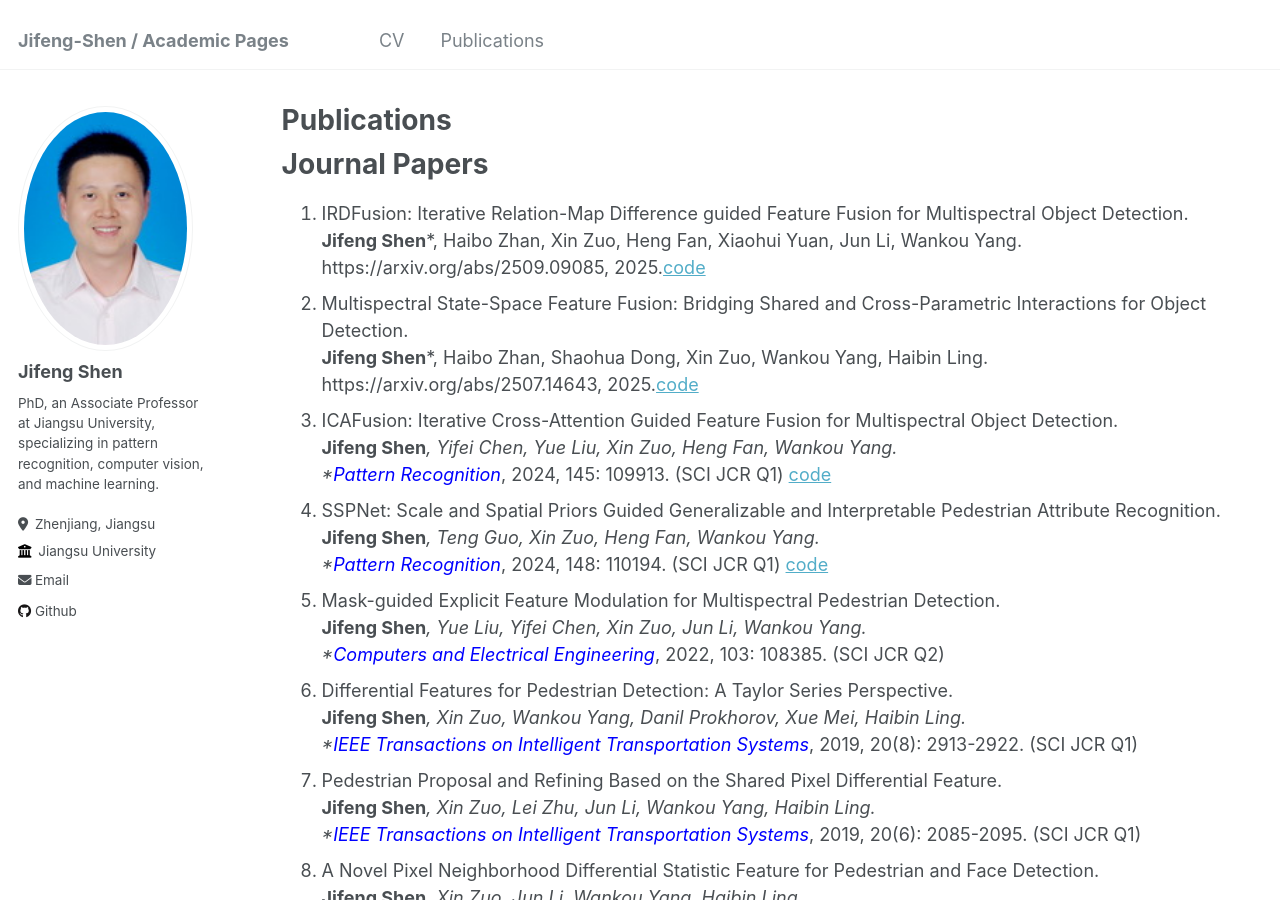
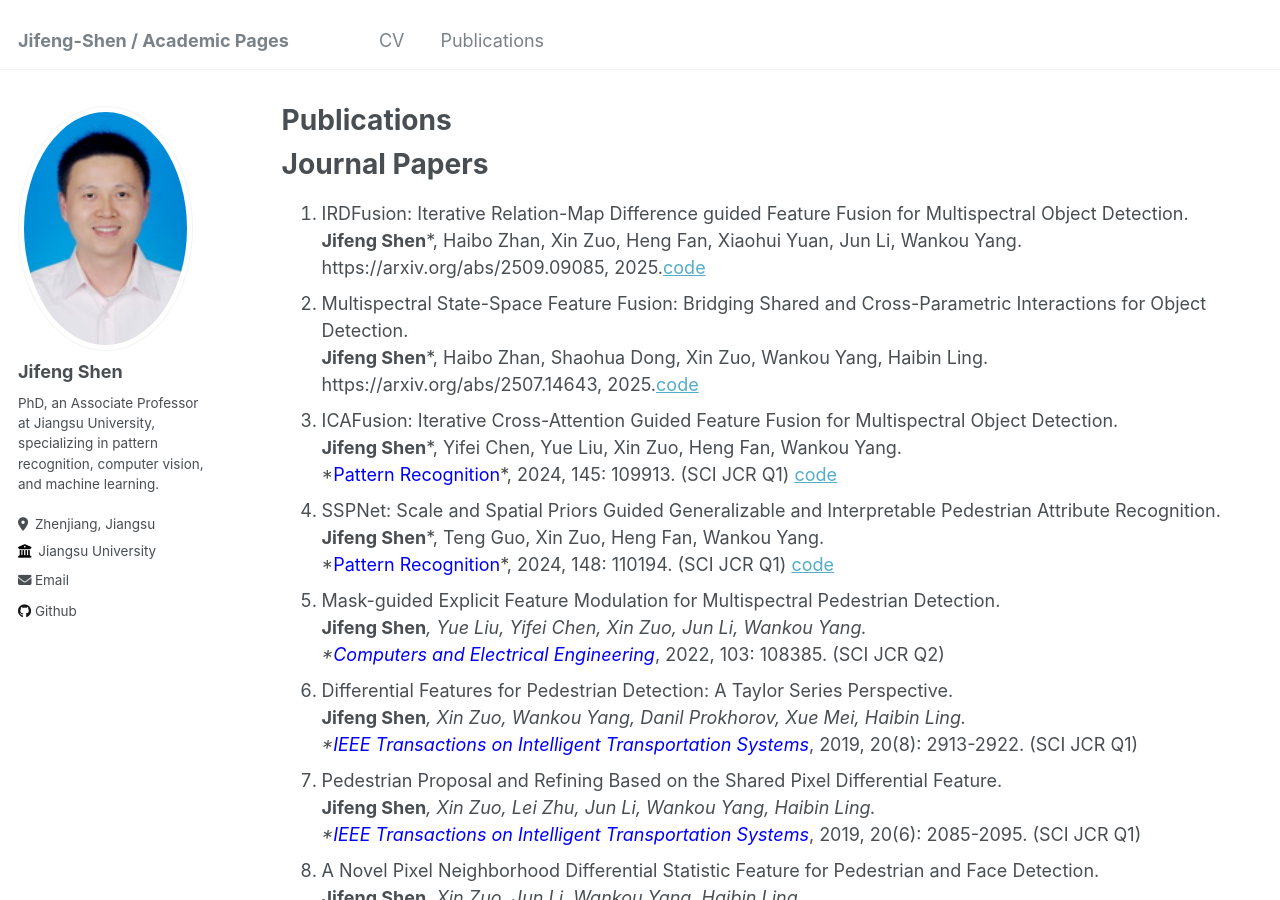
Before and after one commit to jifeng-shen/jifeng-shen.github.io, a Jekyll site: the page built from _pages/publications.md, in a window 1280 px wide and 900 px high. Built offline with Jekyll 4.4.1, drawn with Linux system fonts in a browser that asks for light colours.

Commit message:
Update publications.md

```diff
--- a/_pages/publications.md
+++ b/_pages/publications.md
@@ -14,11 +14,11 @@ author_profile: true
    **Jifeng Shen***, Haibo Zhan, Shaohua Dong, Xin Zuo, Wankou Yang, Haibin Ling.
    https://arxiv.org/abs/2507.14643, 2025.[code](https://github.com/61s61min/MS2Fusion)
 3. ICAFusion: Iterative Cross-Attention Guided Feature Fusion for Multispectral Object Detection.
-   **Jifeng Shen***, Yifei Chen, Yue Liu, Xin Zuo, Heng Fan, Wankou Yang.
-   *<font color="blue">Pattern Recognition</font>*, 2024, 145: 109913. (SCI JCR Q1) [code](https://github.com/chanchanchan97/ICAFusion)
+   **Jifeng Shen**\*, Yifei Chen, Yue Liu, Xin Zuo, Heng Fan, Wankou Yang.
+   \*<font color="blue">Pattern Recognition</font>*, 2024, 145: 109913. (SCI JCR Q1) [code](https://github.com/chanchanchan97/ICAFusion)
 4. SSPNet: Scale and Spatial Priors Guided Generalizable and Interpretable Pedestrian Attribute Recognition.
-   **Jifeng Shen***, Teng Guo, Xin Zuo, Heng Fan, Wankou Yang.
-   *<font color="blue">Pattern Recognition</font>*, 2024, 148: 110194. (SCI JCR Q1) [code](https://github.com/guotengg/SSPNet)
+   **Jifeng Shen**\*, Teng Guo, Xin Zuo, Heng Fan, Wankou Yang.
+   \*<font color="blue">Pattern Recognition</font>*, 2024, 148: 110194. (SCI JCR Q1) [code](https://github.com/guotengg/SSPNet)
 5. Mask-guided Explicit Feature Modulation for Multispectral Pedestrian Detection.
    **Jifeng Shen***, Yue Liu, Yifei Chen, Xin Zuo, Jun Li, Wankou Yang.
    *<font color="blue">Computers and Electrical Engineering</font>*, 2022, 103: 108385. (SCI JCR Q2)
```
